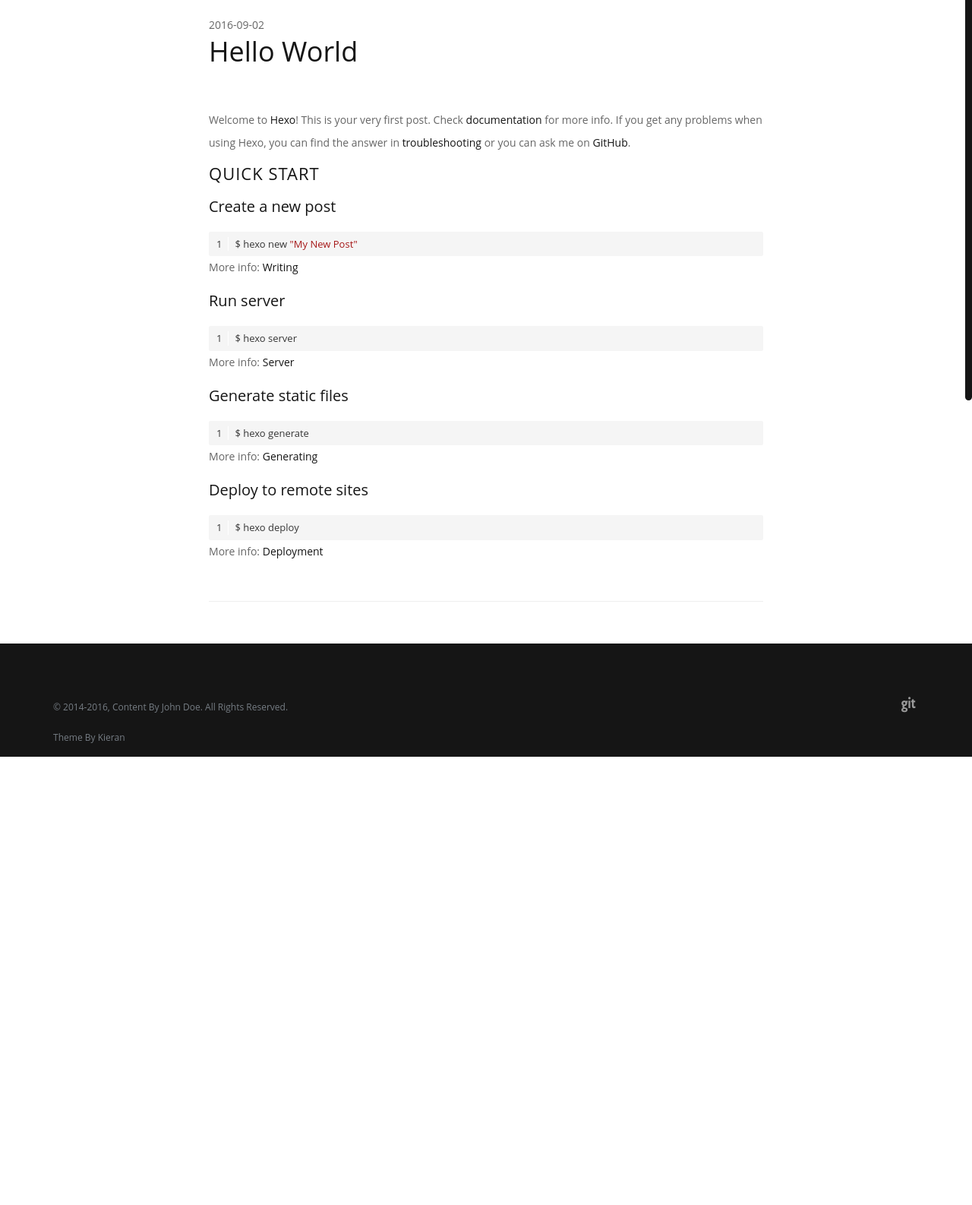
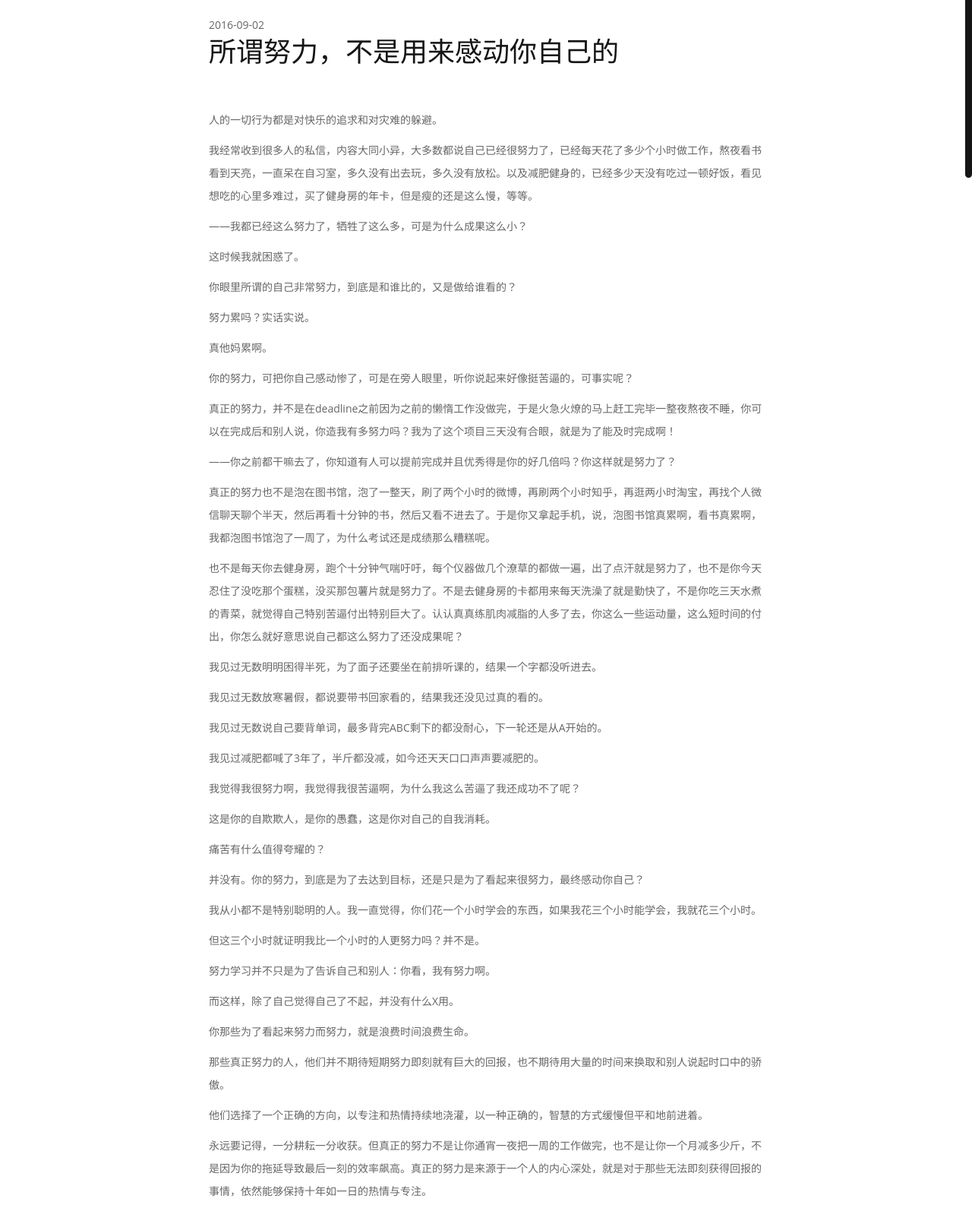
Before and after one commit to yangdongji/yangdongji.github.io, a plain HTML site: page 2016/09/02/所谓努力，不是用来感动你自己的/index.html in a window 1280 px wide. Shown: the part 72-1658 px from the top of the page at 76% size. Before the commit the page ends 1068 px from the top, so only its background shows below. Drawn offline with Linux system fonts and the light colour scheme; a script that the page names is missing; a web font is replaced by a local one.

Commit message:
Site updated: 2016-09-02 15:43:30

```diff
--- a/2016/09/02/hello-world/index.html
+++ b/2016/09/02/所谓努力，不是用来感动你自己的/index.html
@@ -17,7 +17,7 @@
 <!--<![endif]-->
 
 <head>
-  <title>Hello World | Hey i am ALex</title>
+  <title>所谓努力，不是用来感动你自己的 | Hey i am ALex</title>
   <!-- Meta data -->
     <meta http-equiv="Content-Type" content="text/html" charset="UTF-8" >
     <meta http-equiv="X-UA-Compatible" content="IE=edge"/>
@@ -106,7 +106,9 @@
 
                         <li><a href="http://weibo.com/ydj12418339" target="_BLANK" class="animsition-link">微博</a></li>
 
-                        <li><a href="blog.csdn.net/ydjcs567" target="_BLANK" class="animsition-link">csdn</a></li>
+                        <li><a href="http://blog.csdn.net/ydjcs567" target="_BLANK" class="animsition-link">csdn</a></li>
+
+                        <li><a href="http://www.ximalaya.com/56291890" target="_BLANK" class="animsition-link">喜马拉雅电台</a></li>
 
                 </ul>
             </li>
@@ -187,24 +189,46 @@
         <div class="row col-md-offset-2">
             <div class="col-md-8">
     			<span class="post-meta">
-      <time datetime="2016-09-02T06:23:47.054Z" itemprop="datePublished">
+      <time datetime="2016-09-02T07:43:30.029Z" itemprop="datePublished">
           2016-09-02
       </time>
 
 </span>
-                <h1>Hello World</h1>
+                <h1>所谓努力，不是用来感动你自己的</h1>
             </div>
         </div>
         <div class="col-md-8 col-md-offset-2">
-      		<p>Welcome to <a href="https://hexo.io/" target="_blank" rel="external">Hexo</a>! This is your very first post. Check <a href="https://hexo.io/docs/" target="_blank" rel="external">documentation</a> for more info. If you get any problems when using Hexo, you can find the answer in <a href="https://hexo.io/docs/troubleshooting.html" target="_blank" rel="external">troubleshooting</a> or you can ask me on <a href="https://github.com/hexojs/hexo/issues" target="_blank" rel="external">GitHub</a>.</p>
-<h2 id="Quick-Start"><a href="#Quick-Start" class="headerlink" title="Quick Start"></a>Quick Start</h2><h3 id="Create-a-new-post"><a href="#Create-a-new-post" class="headerlink" title="Create a new post"></a>Create a new post</h3><figure class="highlight bash"><table><tr><td class="gutter"><pre><div class="line">1</div></pre></td><td class="code"><pre><div class="line">$ hexo new <span class="string">"My New Post"</span></div></pre></td></tr></table></figure>
-<p>More info: <a href="https://hexo.io/docs/writing.html" target="_blank" rel="external">Writing</a></p>
-<h3 id="Run-server"><a href="#Run-server" class="headerlink" title="Run server"></a>Run server</h3><figure class="highlight bash"><table><tr><td class="gutter"><pre><div class="line">1</div></pre></td><td class="code"><pre><div class="line">$ hexo server</div></pre></td></tr></table></figure>
-<p>More info: <a href="https://hexo.io/docs/server.html" target="_blank" rel="external">Server</a></p>
-<h3 id="Generate-static-files"><a href="#Generate-static-files" class="headerlink" title="Generate static files"></a>Generate static files</h3><figure class="highlight bash"><table><tr><td class="gutter"><pre><div class="line">1</div></pre></td><td class="code"><pre><div class="line">$ hexo generate</div></pre></td></tr></table></figure>
-<p>More info: <a href="https://hexo.io/docs/generating.html" target="_blank" rel="external">Generating</a></p>
-<h3 id="Deploy-to-remote-sites"><a href="#Deploy-to-remote-sites" class="headerlink" title="Deploy to remote sites"></a>Deploy to remote sites</h3><figure class="highlight bash"><table><tr><td class="gutter"><pre><div class="line">1</div></pre></td><td class="code"><pre><div class="line">$ hexo deploy</div></pre></td></tr></table></figure>
-<p>More info: <a href="https://hexo.io/docs/deployment.html" target="_blank" rel="external">Deployment</a></p>
+      		<p>人的一切行为都是对快乐的追求和对灾难的躲避。</p>
+<p>我经常收到很多人的私信，内容大同小异，大多数都说自己已经很努力了，已经每天花了多少个小时做工作，熬夜看书看到天亮，一直呆在自习室，多久没有出去玩，多久没有放松。以及减肥健身的，已经多少天没有吃过一顿好饭，看见想吃的心里多难过，买了健身房的年卡，但是瘦的还是这么慢，等等。</p>
+<p>——我都已经这么努力了，牺牲了这么多，可是为什么成果这么小？</p>
+<p>这时候我就困惑了。</p>
+<p>你眼里所谓的自己非常努力，到底是和谁比的，又是做给谁看的？</p>
+<p>努力累吗？实话实说。</p>
+<p>真他妈累啊。</p>
+<p>你的努力，可把你自己感动惨了，可是在旁人眼里，听你说起来好像挺苦逼的，可事实呢？</p>
+<p>真正的努力，并不是在deadline之前因为之前的懒惰工作没做完，于是火急火燎的马上赶工完毕一整夜熬夜不睡，你可以在完成后和别人说，你造我有多努力吗？我为了这个项目三天没有合眼，就是为了能及时完成啊！</p>
+<p>——你之前都干嘛去了，你知道有人可以提前完成并且优秀得是你的好几倍吗？你这样就是努力了？</p>
+<p>真正的努力也不是泡在图书馆，泡了一整天，刷了两个小时的微博，再刷两个小时知乎，再逛两小时淘宝，再找个人微信聊天聊个半天，然后再看十分钟的书，然后又看不进去了。于是你又拿起手机，说，泡图书馆真累啊，看书真累啊，我都泡图书馆泡了一周了，为什么考试还是成绩那么糟糕呢。</p>
+<p>也不是每天你去健身房，跑个十分钟气喘吁吁，每个仪器做几个潦草的都做一遍，出了点汗就是努力了，也不是你今天忍住了没吃那个蛋糕，没买那包薯片就是努力了。不是去健身房的卡都用来每天洗澡了就是勤快了，不是你吃三天水煮的青菜，就觉得自己特别苦逼付出特别巨大了。认认真真练肌肉减脂的人多了去，你这么一些运动量，这么短时间的付出，你怎么就好意思说自己都这么努力了还没成果呢？</p>
+<p>我见过无数明明困得半死，为了面子还要坐在前排听课的，结果一个字都没听进去。</p>
+<p>我见过无数放寒暑假，都说要带书回家看的，结果我还没见过真的看的。</p>
+<p>我见过无数说自己要背单词，最多背完ABC剩下的都没耐心，下一轮还是从A开始的。</p>
+<p>我见过减肥都喊了3年了，半斤都没减，如今还天天口口声声要减肥的。</p>
+<p>我觉得我很努力啊，我觉得我很苦逼啊，为什么我这么苦逼了我还成功不了呢？</p>
+<p>这是你的自欺欺人，是你的愚蠢，这是你对自己的自我消耗。</p>
+<p>痛苦有什么值得夸耀的？</p>
+<p>并没有。你的努力，到底是为了去达到目标，还是只是为了看起来很努力，最终感动你自己？</p>
+<p>我从小都不是特别聪明的人。我一直觉得，你们花一个小时学会的东西，如果我花三个小时能学会，我就花三个小时。</p>
+<p>但这三个小时就证明我比一个小时的人更努力吗？并不是。</p>
+<p>努力学习并不只是为了告诉自己和别人：你看，我有努力啊。</p>
+<p>而这样，除了自己觉得自己了不起，并没有什么X用。</p>
+<p>你那些为了看起来努力而努力，就是浪费时间浪费生命。</p>
+<p>那些真正努力的人，他们并不期待短期努力即刻就有巨大的回报，也不期待用大量的时间来换取和别人说起时口中的骄傲。</p>
+<p>他们选择了一个正确的方向，以专注和热情持续地浇灌，以一种正确的，智慧的方式缓慢但平和地前进着。</p>
+<p>永远要记得，一分耕耘一分收获。但真正的努力不是让你通宵一夜把一周的工作做完，也不是让你一个月减多少斤，不是因为你的拖延导致最后一刻的效率飙高。真正的努力是来源于一个人的内心深处，就是对于那些无法即刻获得回报的事情，依然能够保持十年如一日的热情与专注。</p>
+<p>我特别想成为在岁月中越变越好的那种人。他们所有的努力，都不是给别人看的，而是为了自己内心真正的追求。而这些有价值的努力，也一点一滴真正到达了他们的内心，变成了他们真正的能力。</p>
+<p>我希望我也能做到一边努力着一边享受着当下的生活。努力不是为了感动自己，也不是为了感动别人，努力是因为我们都是一个个普通的平凡人。</p>
+<p>人生最难做到也最有意义的是，当你认识到自己是一个平凡人的时候，还能去努力做好一个平凡人。</p>
 
             <div class="clearfix"></div>
             <hr class="nogutter">
@@ -215,7 +239,7 @@
 </nav>
 
         <div class="duoshuo">
-<div class="ds-thread" data-thread-key="2016/09/02/hello-world/" data-title="Hello World" data-url="http://yoursite.com/2016/09/02/hello-world/"></div>
+<div class="ds-thread" data-thread-key="2016/09/02/所谓努力，不是用来感动你自己的/" data-title="所谓努力，不是用来感动你自己的" data-url="http://yoursite.com/2016/09/02/所谓努力，不是用来感动你自己的/"></div>
 <script type="text/javascript">
 var duoshuoQuery = {short_name:"duoshuo_name"};
 (function() {
```
Also changed, not shown: archives/2016/09/index.html (+6 -4 lines), archives/2016/index.html (+6 -4 lines), archives/index.html (+6 -4 lines), index.html (+12 -7 lines).
